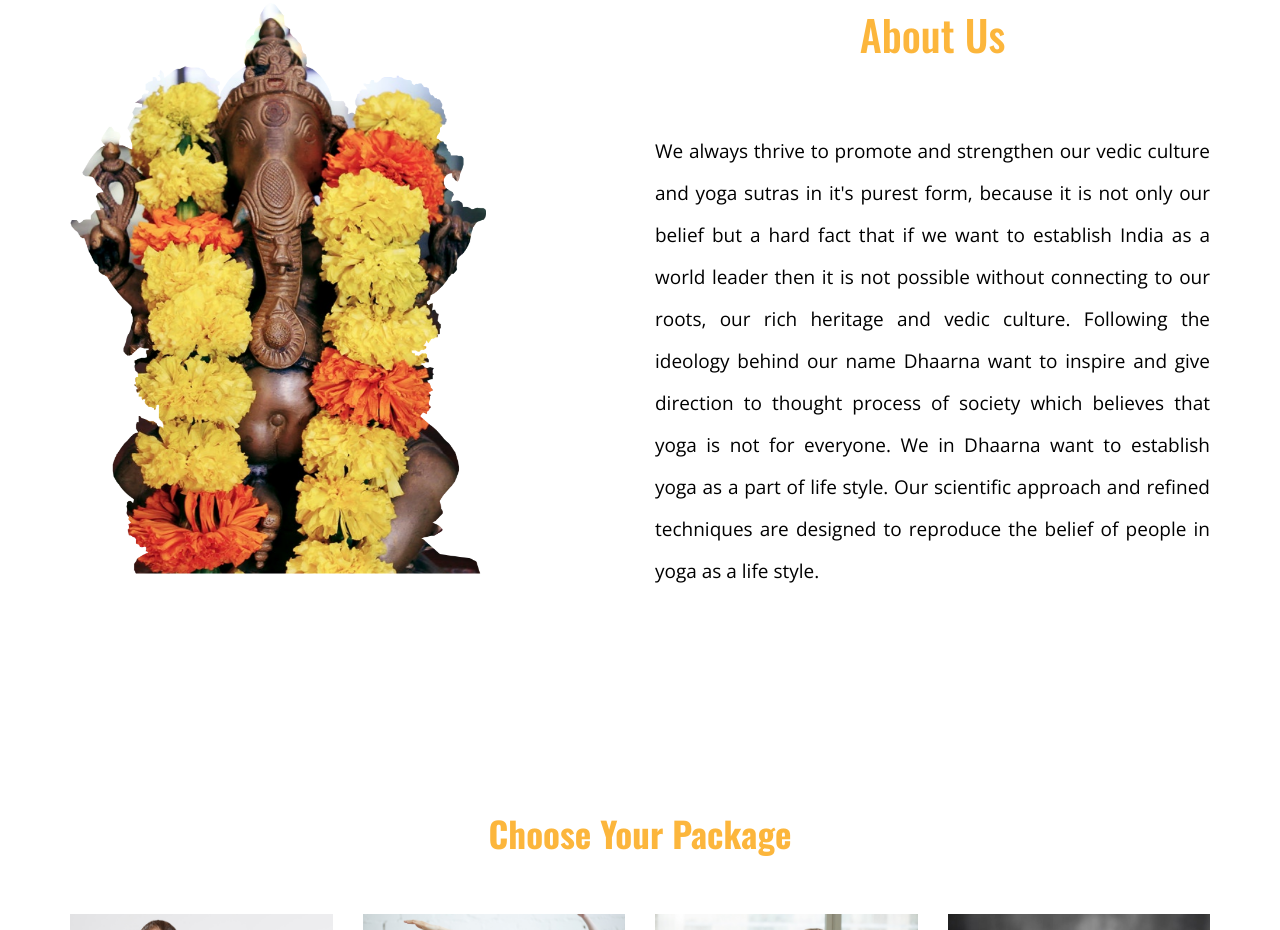
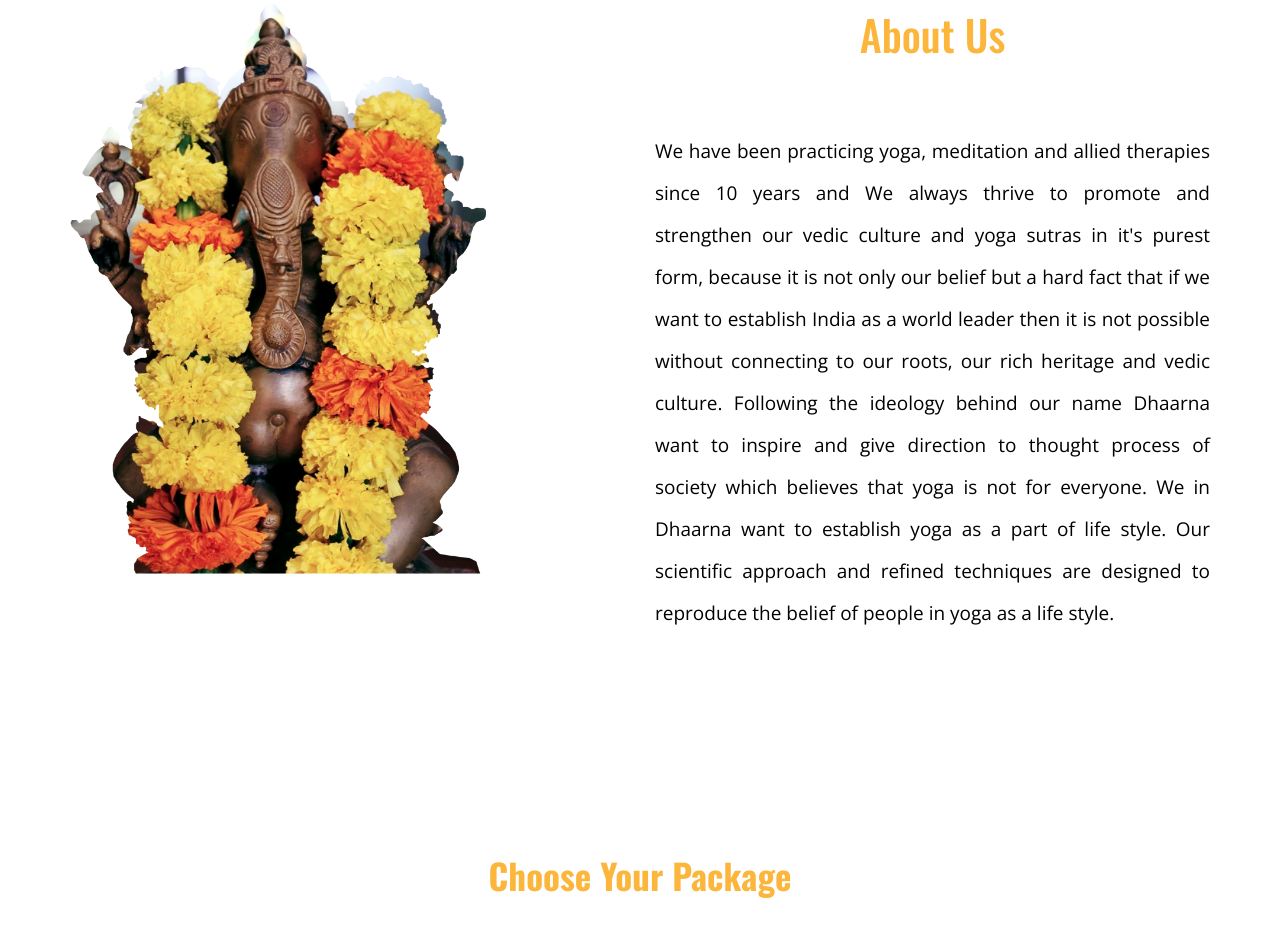
Before and after one commit to dhaarnayoga/dhaarnayoga, a plain HTML site: page index.html in a window 1280 px wide. Shown: the part 932-1862 px from the top of the page. Drawn offline with nearby package versions, Linux system fonts and the light colour scheme.

Commit message:
Update index.html

```diff
--- a/index.html
+++ b/index.html
@@ -69,7 +69,7 @@
 		 	  </div>
 		 	  <div class="box text wow slideInRight">
 		 	  	 <h2>About Us</h2>
-		 	  	 <p>We always thrive to promote and strengthen our vedic culture and yoga sutras in it's purest form, because it is not only our belief but a hard fact that if we want to establish India as a world leader then it is not possible without connecting to our roots, our rich heritage and vedic culture. Following the ideology behind our name Dhaarna want to inspire and give direction to thought process of society which believes that yoga is not for everyone. We in Dhaarna want to establish yoga as a part of life style. Our scientific approach and refined techniques are designed to reproduce the belief of people in yoga as a life style.</p>
+		 	  	 <p>We have been practicing yoga, meditation and allied therapies since 10 years and We always thrive to promote and strengthen our vedic culture and yoga sutras in it's purest form, because it is not only our belief but a hard fact that if we want to establish India as a world leader then it is not possible without connecting to our roots, our rich heritage and vedic culture. Following the ideology behind our name Dhaarna want to inspire and give direction to thought process of society which believes that yoga is not for everyone. We in Dhaarna want to establish yoga as a part of life style. Our scientific approach and refined techniques are designed to reproduce the belief of people in yoga as a life style.</p>
 
 		 	  </div>
 		 </div>
```
